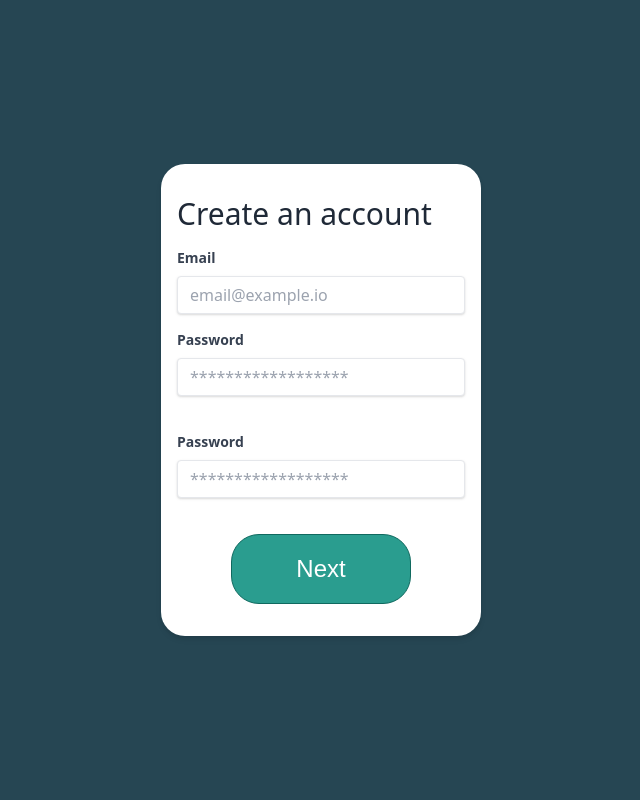
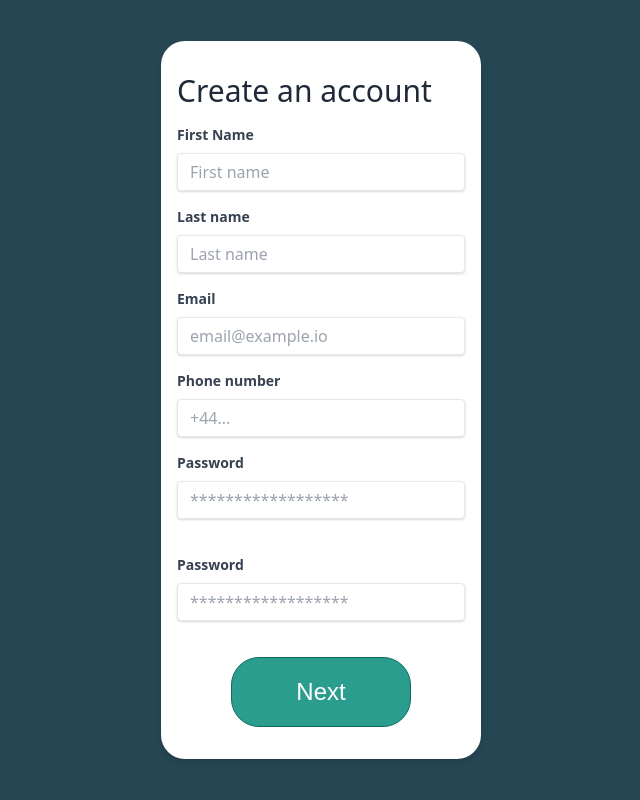
Before and after one commit to SyroQT/ncl-team34-project, a Flask app: page /register in a window 1280 px wide. Shown: the whole page, without its empty margins (319-959 px from the left). Run offline with Flask 2, Linux system fonts and the light colour scheme; style sheets or scripts are compiled from the project's sources; some libraries are stand-ins or nearby versions.

Commit message:
Add register fields as in the DB

```diff
--- a/templates/register.html
+++ b/templates/register.html
@@ -18,12 +18,68 @@
     "
   >
     <form action="{{url_for('register')}}" method="post">
-      <!-- Name  -->
+      <!-- Title  -->
       <div
         id="title"
         class="font-medium self-center text-xl sm:text-3xl text-gray-800"
       >
         Create an account
+      </div>
+
+      <!-- First Name -->
+      <div class="mb-4 mt-4">
+        <label
+          class="block text-gray-700 text-sm font-bold mb-2"
+          for="first-name"
+        >
+          First Name
+        </label>
+        <input
+          class="
+            shadow
+            appearance-none
+            border
+            rounded
+            w-full
+            py-2
+            px-3
+            text-gray-700
+            leading-tight
+            focus:outline-none focus:shadow-outline
+          "
+          id="first-name"
+          type="text"
+          required
+          placeholder="First name"
+        />
+      </div>
+
+      <!-- Last name -->
+      <div class="mb-4 mt-4">
+        <label
+          class="block text-gray-700 text-sm font-bold mb-2"
+          for="last-name"
+        >
+          Last name
+        </label>
+        <input
+          class="
+            shadow
+            appearance-none
+            border
+            rounded
+            w-full
+            py-2
+            px-3
+            text-gray-700
+            leading-tight
+            focus:outline-none focus:shadow-outline
+          "
+          id="last-name"
+          type="text"
+          required
+          placeholder="Last name"
+        />
       </div>
 
       <!-- Email -->
@@ -45,11 +101,37 @@
             focus:outline-none focus:shadow-outline
           "
           id="email"
-          type="text"
+          type="email"
           required
           placeholder="email@example.io"
         />
       </div>
+
+      <!-- Phone -->
+      <div class="mb-4 mt-4">
+        <label class="block text-gray-700 text-sm font-bold mb-2" for="phone">
+          Phone number
+        </label>
+        <input
+          class="
+            shadow
+            appearance-none
+            border
+            rounded
+            w-full
+            py-2
+            px-3
+            text-gray-700
+            leading-tight
+            focus:outline-none focus:shadow-outline
+          "
+          id="phone"
+          type="number"
+          required
+          placeholder="+44..."
+        />
+      </div>
+
       <!-- Password -->
       <div class="mb-6">
         <label
```
